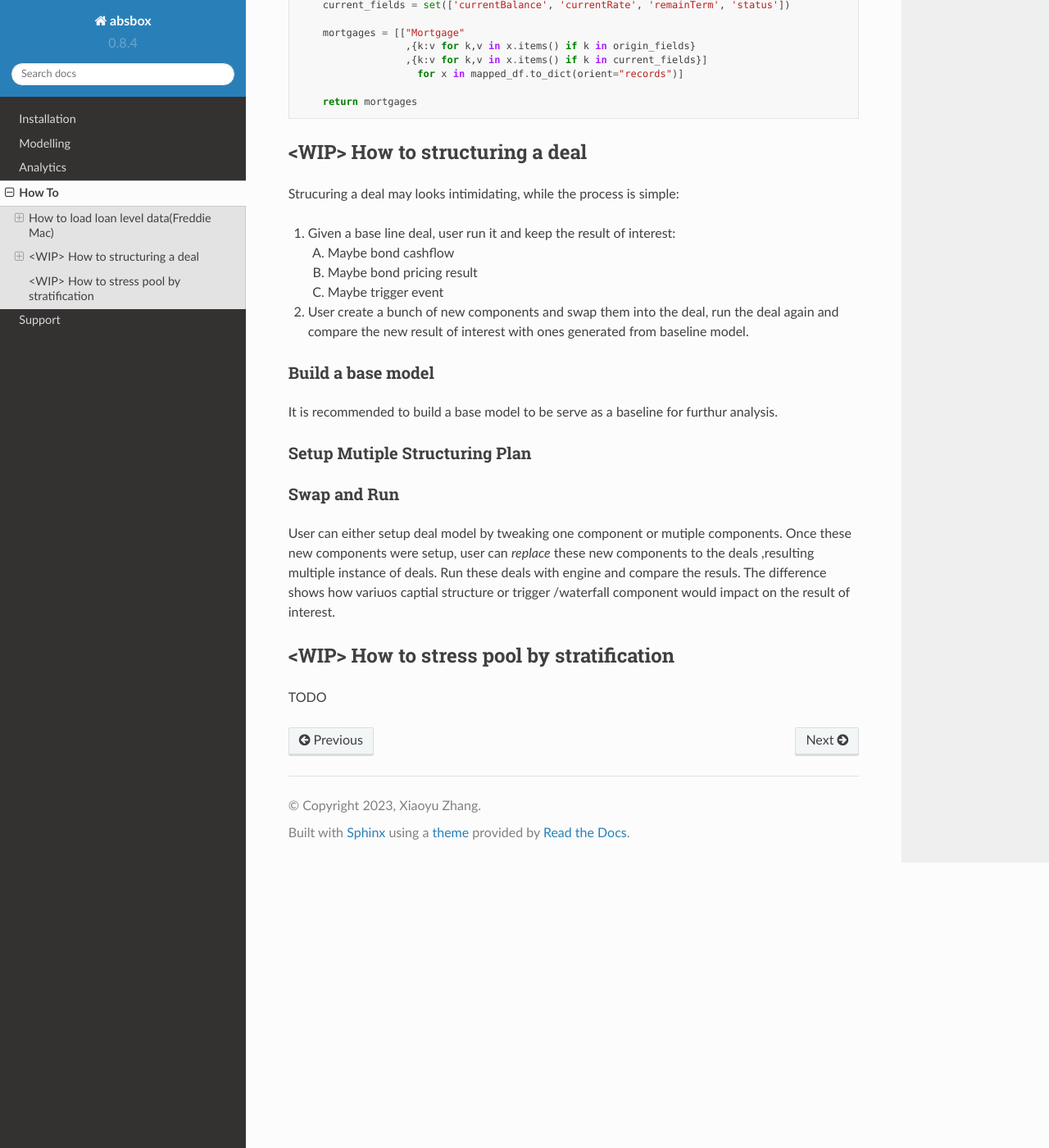
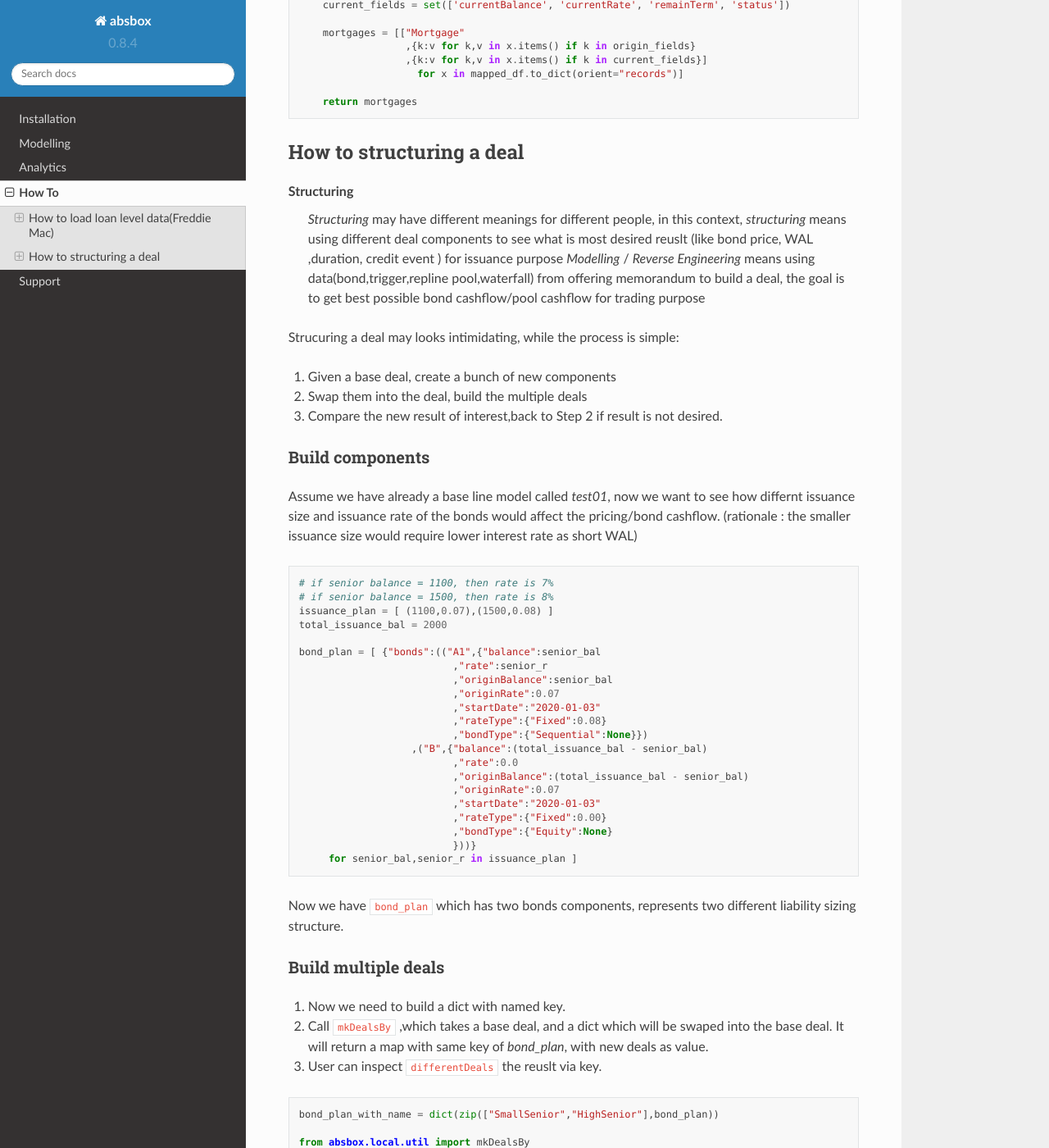
Before and after one commit to yellowbean/absbox-doc, a Sphinx documentation site: the page built from docs/source/howto.rst, in a window 1280 px wide and 1400 px high, scrolled down 3861 px. Shown: the whole window at 82% size. Built offline with Sphinx 7.4.7 and the Read the Docs theme 2.0.0, drawn with Linux system fonts in a browser that asks for light colours; some of the changed text lies outside the part shown.

Commit message:
add structuring

```diff
--- a/docs/source/howto.rst
+++ b/docs/source/howto.rst
@@ -208,38 +208,100 @@ in this case, we just need one funciton:
       return mortgages
 
 
-<WIP> How to structuring a deal
+How to structuring a deal
 -------------------------------------------
+
+Structuring
+  `Structuring` may have different meanings for different people, in this context, `structuring` means using different deal components to see what is most desired reuslt (like bond price, WAL ,duration, credit event ) for issuance purpose
+  `Modelling` / `Reverse Engineering` means using data(bond,trigger,repline pool,waterfall) from offering memorandum to build a deal, the goal is to get best possible bond cashflow/pool cashflow for trading purpose
 
 Strucuring a deal may looks intimidating, while the process is simple:
 
-1. Given a base line deal, user run it and keep the result of interest:
+1. Given a base deal, create a bunch of new components
+2. Swap them into the deal, build the multiple deals
+3. Compare the new result of interest,back to Step 2 if result is not desired.
 
-   A. Maybe bond cashflow
-   B. Maybe bond pricing result
-   C. Maybe trigger event
+Build components
+^^^^^^^^^^^^^^^^^^
 
-2. User create a bunch of new components and swap them into the deal, run the deal again and compare the new result of interest with ones generated from baseline model.
+Assume we have already a base line model called `test01`, now we want to see how differnt issuance size and issuance rate of the bonds would affect the pricing/bond cashflow.
+(rationale : the smaller issuance size would require lower interest rate as short WAL)
+
+.. code-block:: python
+
+   # if senior balance = 1100, then rate is 7%
+   # if senior balance = 1500, then rate is 8%
+   issuance_plan = [ (1100,0.07),(1500,0.08) ]
+   total_issuance_bal = 2000
+
+   bond_plan = [ {"bonds":(("A1",{"balance":senior_bal
+                             ,"rate":senior_r
+                             ,"originBalance":senior_bal
+                             ,"originRate":0.07
+                             ,"startDate":"2020-01-03"
+                             ,"rateType":{"Fixed":0.08}
+                             ,"bondType":{"Sequential":None}})
+                      ,("B",{"balance":(total_issuance_bal - senior_bal)
+                             ,"rate":0.0
+                             ,"originBalance":(total_issuance_bal - senior_bal)
+                             ,"originRate":0.07
+                             ,"startDate":"2020-01-03"
+                             ,"rateType":{"Fixed":0.00}
+                             ,"bondType":{"Equity":None}
+                             }))}
+        for senior_bal,senior_r in issuance_plan ]
+
+Now we have ``bond_plan`` which has two bonds components, represents two different liability sizing structure.
+
+Build multiple deals
+^^^^^^^^^^^^^^^^^^^^^^^
+
+1. Now we need to build a dict with named key.
+2. Call ``mkDealsBy`` ,which takes a base deal, and a dict which will be swaped into the base deal. It will return a map with same key of `bond_plan`, with new deals as value.
+3. User can inspect ``differentDeals`` the reuslt via key.
+
+.. code-block:: python
+
+  bond_plan_with_name = dict(zip(["SmallSenior","HighSenior"],bond_plan))
+
+  from absbox.local.util import mkDealsBy
+
+  differentDeals = mkDealsBy(test01,bond_plan_with_name)
+
+  differentDeals['HighSenior']
 
 
-Build a base model
-^^^^^^^^^^^^^^^^^^^
+Set Assumption & Get Result
+^^^^^^^^^^^^^^^^^^^^^^^^^^^^^
 
-It is recommended to build a base model to be serve as a baseline for furthur analysis.
+To run mulitple deal with same assumptions ,use ``runStructs()``
 
-Setup Mutiple Structuring Plan
-^^^^^^^^^^^^^^^^^^^^^^^^^^^^^^^^
+.. code-block:: python
+
+  from absbox import API
+  localAPI = API("https://absbox.org/api/latest")
+
+  r = localAPI.runStructs(differentDeals
+                          ,read=True
+                          ,pricing= {"PVDate":"2021-08-22"
+                                    ,"PVCurve":[["2021-01-01",0.025]
+                                              ,["2024-08-01",0.025]]}
+                          ,assumptions=[{"CPR":[0.02,0.02,0.03]}
+                                      ,{"CDR":[0.01,0.015,0.021]}
+                                      ,{"Recovery":(0.7,18)}]
+                          )
+
+Now the ``r`` is a map with key of "SmallSenior" and "HighSenior", value as cashflow of bond/pool/account/fee and a pricing.
+
+.. image:: img/multi-pricing.png
+  :width: 500
+  :alt: pricing result
 
 
-Swap and Run
-^^^^^^^^^^^^^^^^^^^^^^^
+.. code-block:: python
 
+  #get A1 cashflow of each structure
+  r['HighSenior']['bonds']['A1']
+  r['SmallSenior']['bonds']['A1']
 
-User can either setup deal model by tweaking one component or mutiple components.
-Once these new components were setup, user can `replace` these new components to the deals ,resulting multiple instance of deals.
-Run these deals with engine and compare the resuls. The difference shows how variuos captial structure or trigger /waterfall component would impact on the result of interest.
-
-
-<WIP> How to stress pool by stratification
--------------------------------------------
-TODO
+Whooray !
--- a/docs/source/modeling.rst
+++ b/docs/source/modeling.rst
@@ -377,7 +377,8 @@ There are two types of `Account`:
   * `Bank Account` -> which used to collect money from pool and pay out to fees/bonds
   * `Reserve Account` -> with one addtional attribute to `Bank Account` , specifies target reserve amount of the account
 
-Format ``({account name},{account description})``, i.e
+syntax   ``({account name},{account description})``, i.e
+
 
 * Bank Account
 
```
Also changed, not shown: docs/source/img/multi-pricing.png (added).
